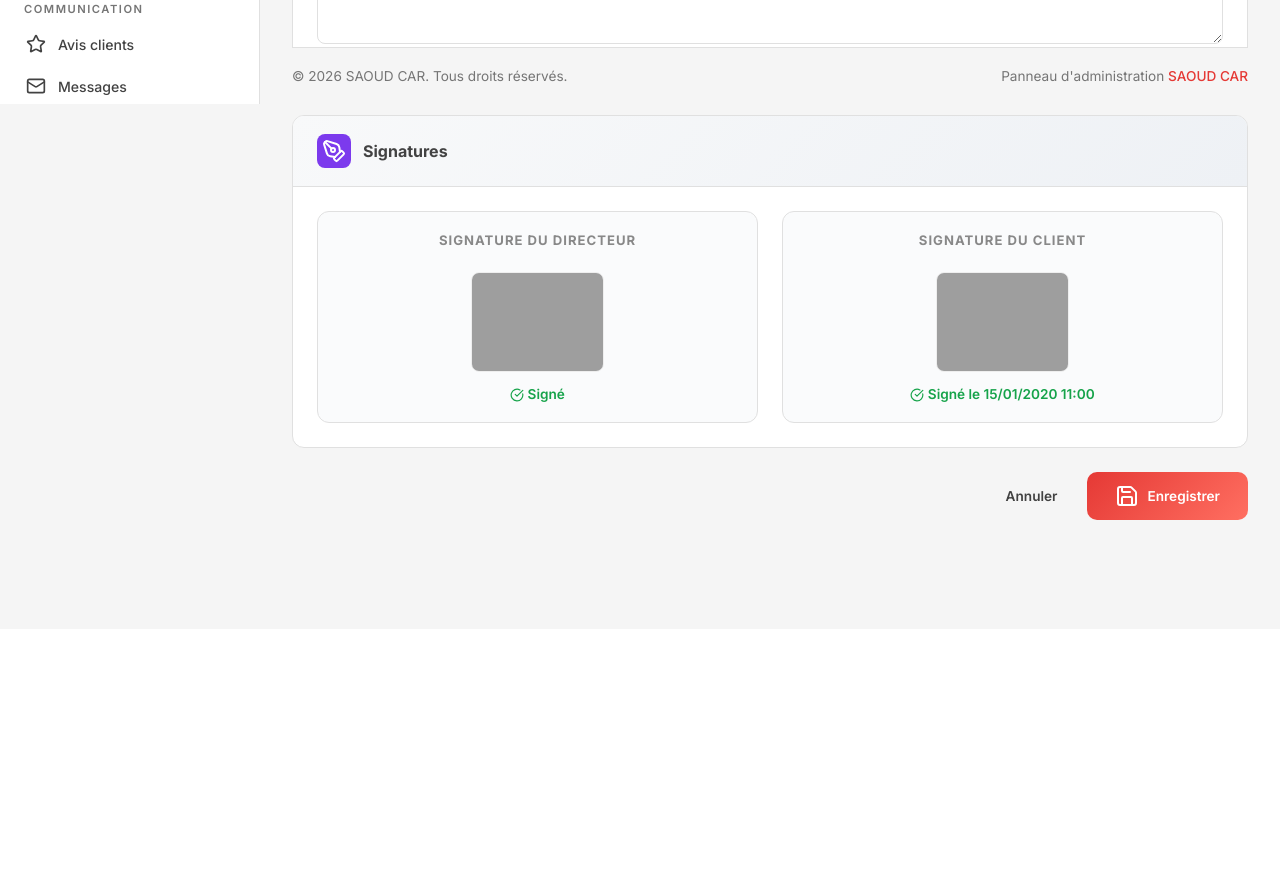
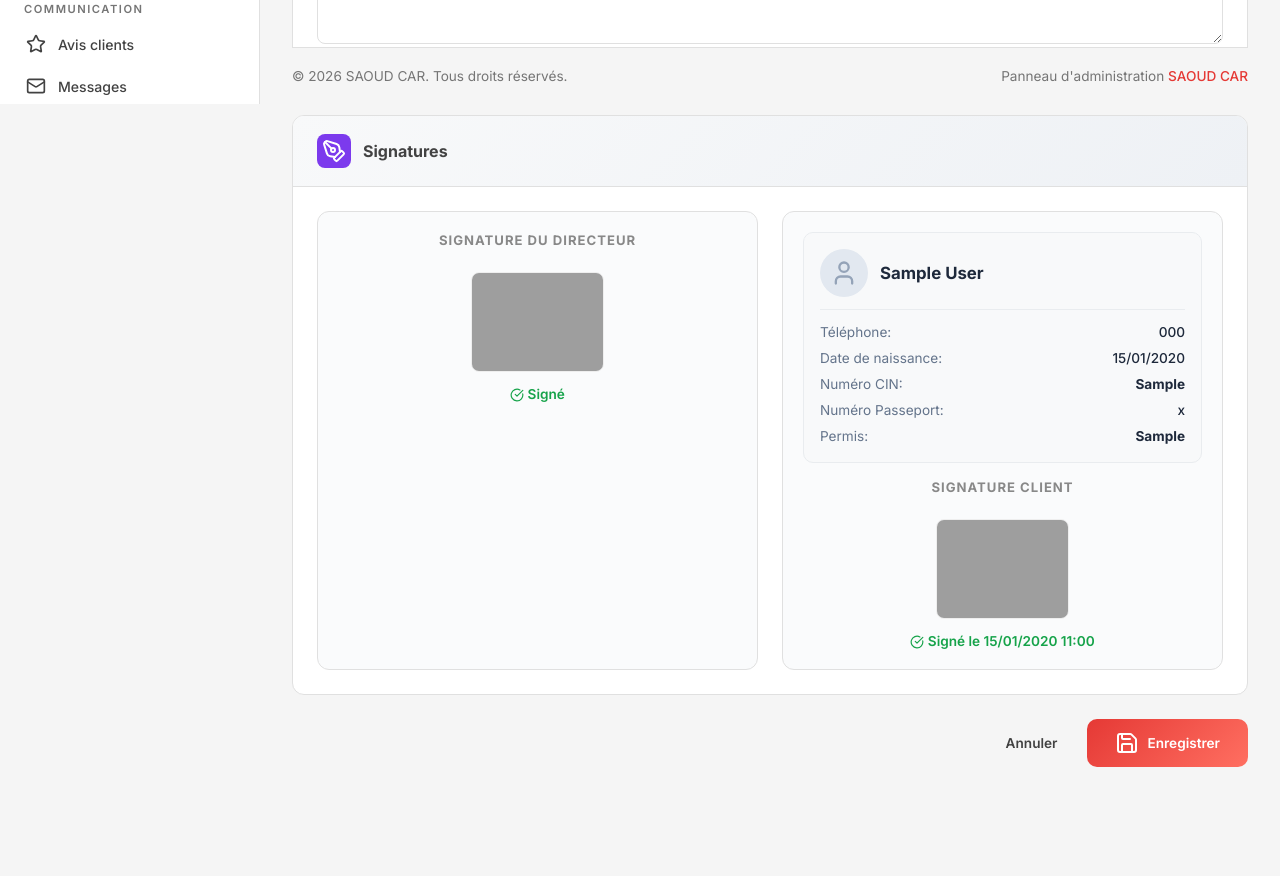
Before and after one commit to HatimZahiri1/saoud-car, a Django app: page /admin/contrats/1/modifier/ in a window 1280 px wide. Shown: the part 696-1572 px from the top of the page. Before the commit the page ends 1216 px from the top, so only its background shows below. Run offline with Django 5.2, Linux system fonts and the light colour scheme; data comes from the database, SQL or seed files in the repository; tables that the repository leaves empty hold one stand-in row (values such as "Sample post"); grey boxes are pictures that could not be loaded.

Commit message:
Add client info card, direct signature canvas, QR code and share link to contract form

```diff
--- a/core/templates/core/admin/contract_form.html
+++ b/core/templates/core/admin/contract_form.html
@@ -101,6 +101,28 @@
 }
 .copy-btn:hover { background: #15803d; }
 
+/* Client Info Card */
+.client-info-card {
+    background: #f8f9fa; border: 1px solid #e9ecef; border-radius: 10px;
+    padding: 16px; margin-bottom: 8px; text-align: left;
+}
+.client-info-header {
+    display: flex; align-items: center; gap: 12px;
+    padding-bottom: 12px; border-bottom: 1px solid #e9ecef; margin-bottom: 12px;
+}
+.client-avatar {
+    width: 48px; height: 48px; border-radius: 50%; background: #e2e8f0;
+    display: flex; align-items: center; justify-content: center; flex-shrink: 0;
+}
+.client-info-name { font-size: 1.05rem; color: #1e293b; }
+.client-info-grid { display: flex; flex-direction: column; gap: 6px; }
+.client-info-row {
+    display: flex; justify-content: space-between; align-items: center;
+    font-size: 0.85rem; padding: 2px 0;
+}
+.client-info-label { color: #64748b; }
+.client-info-value { color: #1e293b; font-weight: 500; text-align: right; }
+
 @media (max-width: 768px) {
     .ct-grid-2 { grid-template-columns: 1fr; }
     .sig-area { flex-direction: column; }
@@ -124,6 +146,7 @@
 <form method="post" enctype="multipart/form-data" id="contractForm">
     {% csrf_token %}
     <input type="hidden" name="director_signature_data" id="directorSignatureData">
+    <input type="hidden" name="client_signature_data" id="clientSignatureData">
     <div class="contract-layout">
 
         <!-- Informations du contrat -->
@@ -239,7 +262,41 @@
 
                     <!-- Signature Client -->
                     <div class="sig-box" id="clientSignatureBox">
-                        <div class="sig-title">Signature du Client</div>
+                        <!-- Client Info Card -->
+                        <div class="client-info-card">
+                            <div class="client-info-header">
+                                <div class="client-avatar">
+                                    <i data-lucide="user" style="width:28px;height:28px;color:#94a3b8;"></i>
+                                </div>
+                                <div class="client-info-name">
+                                    <strong>{{ contract.client.full_name }}</strong>
+                                </div>
+                            </div>
+                            <div class="client-info-grid">
+                                <div class="client-info-row">
+                                    <span class="client-info-label">Téléphone:</span>
+                                    <span class="client-info-value">{{ contract.client.phone }}</span>
+                                </div>
+                                <div class="client-info-row">
+                                    <span class="client-info-label">Date de naissance:</span>
+                                    <span class="client-info-value">{% if contract.client.birth_date %}{{ contract.client.birth_date|date:"d/m/Y" }}{% else %}—{% endif %}</span>
+                                </div>
+                                <div class="client-info-row">
+                                    <span class="client-info-label">Numéro CIN:</span>
+                                    <span class="client-info-value"><strong>{{ contract.client.cin }}</strong></span>
+                                </div>
+                                <div class="client-info-row">
+                                    <span class="client-info-label">Numéro Passeport:</span>
+                                    <span class="client-info-value">{% if contract.client.passport_number %}{{ contract.client.passport_number }}{% else %}—{% endif %}</span>
+                                </div>
+                                <div class="client-info-row">
+                                    <span class="client-info-label">Permis:</span>
+                                    <span class="client-info-value"><strong>{% if contract.client.drivers_license %}{{ contract.client.drivers_license }}{% else %}—{% endif %}</strong></span>
+                                </div>
+                            </div>
+                        </div>
+
+                        <div class="sig-title" style="margin-top: 16px;">Signature Client</div>
                         {% if contract.client_signature %}
                         <img src="{{ contract.client_signature.url }}" class="sig-preview" alt="Signature client">
                         <div class="sig-actions" style="margin-top: 10px;">
@@ -248,19 +305,35 @@
                             </span>
                         </div>
                         {% else %}
-                        <div style="padding: 20px; color: #888;">
-                            <i data-lucide="clock" style="width: 28px; height: 28px; color: #ddd; margin-bottom: 8px;"></i>
-                            <div style="font-size: 0.88rem;">En attente de signature...</div>
+                        <!-- Signature Canvas for admin direct signing -->
+                        <div class="sig-canvas-wrap">
+                            <canvas id="clientCanvas" class="sig-canvas" width="300" height="120"></canvas>
                         </div>
-                        <div class="share-link-box">
-                            <i data-lucide="link" style="width: 18px; color: #16a34a;"></i>
-                            <input type="text" class="share-link-input" id="shareLink" value="{{ request.scheme }}://{{ request.get_host }}/contrat/signer/{{ contract.signature_token }}/" readonly>
-                            <button type="button" class="copy-btn" onclick="copyLink()">
-                                <i data-lucide="copy" style="width:14px;height:14px;"></i> Copier
+                        <div class="sig-actions">
+                            <button type="button" class="sig-btn" style="background:#fef2f2;color:#dc2626;border-color:#fecaca;" onclick="clearCanvas('clientCanvas')">
+                                <i data-lucide="eraser" style="width:14px;height:14px;"></i> Effacer
                             </button>
                         </div>
-                        <div style="font-size: 0.78rem; color: #888; margin-top: 8px;">
-                            Partagez ce lien avec le client pour qu'il signe le contrat.
+
+                        <!-- Share Link + QR Code -->
+                        <div style="display:flex;align-items:flex-start;gap:16px;margin-top:16px;flex-wrap:wrap;">
+                            <div style="flex:1;min-width:200px;">
+                                <div style="font-size:0.78rem;font-weight:600;color:#64748b;margin-bottom:6px;text-transform:uppercase;letter-spacing:0.5px;">Lien de partage</div>
+                                <div class="share-link-box">
+                                    <i data-lucide="link" style="width: 18px; color: #16a34a; flex-shrink:0;"></i>
+                                    <input type="text" class="share-link-input" id="shareLink" value="{{ request.scheme }}://{{ request.get_host }}/contrat/signer/{{ contract.signature_token }}/" readonly>
+                                    <button type="button" class="copy-btn" onclick="copyLink()">
+                                        <i data-lucide="copy" style="width:14px;height:14px;"></i> Copier
+                                    </button>
+                                </div>
+                                <div style="font-size: 0.75rem; color: #888; margin-top: 6px;">
+                                    Partagez ce lien avec le client pour qu'il signe depuis son téléphone.
+                                </div>
+                            </div>
+                            <div style="text-align:center;flex-shrink:0;">
+                                <div style="font-size:0.78rem;font-weight:600;color:#64748b;margin-bottom:6px;text-transform:uppercase;letter-spacing:0.5px;">Scanner et signer</div>
+                                <div id="qrCodeContainer" style="width:110px;height:110px;border:1px solid #e2e8f0;border-radius:8px;padding:4px;background:white;"></div>
+                            </div>
                         </div>
                         {% endif %}
                     </div>
@@ -369,14 +442,38 @@ function clearCanvas(canvasId) {
 }
 
 initCanvas('directorCanvas');
+initCanvas('clientCanvas');
 
-// Save director signature before submit
+// Save signatures before submit
 document.getElementById('contractForm').addEventListener('submit', function() {
-    const canvas = document.getElementById('directorCanvas');
-    if (canvas) {
-        document.getElementById('directorSignatureData').value = canvas.toDataURL('image/png');
+    const dirCanvas = document.getElementById('directorCanvas');
+    if (dirCanvas) {
+        document.getElementById('directorSignatureData').value = dirCanvas.toDataURL('image/png');
+    }
+    const cliCanvas = document.getElementById('clientCanvas');
+    if (cliCanvas) {
+        document.getElementById('clientSignatureData').value = cliCanvas.toDataURL('image/png');
     }
 });
+
+// QR Code Generation
+(function() {
+    const container = document.getElementById('qrCodeContainer');
+    const linkInput = document.getElementById('shareLink');
+    if (container && linkInput) {
+        const script = document.createElement('script');
+        script.src = 'https://cdn.jsdelivr.net/npm/qrcode-generator@1.4.4/qrcode.min.js';
+        script.onload = function() {
+            const qr = qrcode(0, 'M');
+            qr.addData(linkInput.value);
+            qr.make();
+            container.innerHTML = qr.createSvgTag({ scalable: true });
+            const svg = container.querySelector('svg');
+            if (svg) { svg.style.width = '100%'; svg.style.height = '100%'; }
+        };
+        document.head.appendChild(script);
+    }
+})();
 
 // Copy share link
 function copyLink() {
--- a/core/views.py
+++ b/core/views.py
@@ -671,11 +671,23 @@ def admin_contract_edit(request, contract_id):
 
         # Save director signature if provided
         sig_data = request.POST.get('director_signature_data')
-        if sig_data:
+        if sig_data and ';base64,' in sig_data:
             import uuid
             format, imgstr = sig_data.split(';base64,')
             ext = format.split('/')[-1]
-            contract.director_signature = ContentFile(base64.b64decode(imgstr), name=f'director_sig_{uuid.uuid4().hex[:8]}.{ext}')
+            # Only save if canvas has actual drawing (not blank)
+            if len(imgstr) > 1000:
+                contract.director_signature = ContentFile(base64.b64decode(imgstr), name=f'director_sig_{uuid.uuid4().hex[:8]}.{ext}')
+
+        # Save client signature if provided directly from admin
+        cli_sig_data = request.POST.get('client_signature_data')
+        if cli_sig_data and ';base64,' in cli_sig_data and not contract.client_signature:
+            import uuid
+            format, imgstr = cli_sig_data.split(';base64,')
+            ext = format.split('/')[-1]
+            if len(imgstr) > 1000:
+                contract.client_signature = ContentFile(base64.b64decode(imgstr), name=f'client_sig_{uuid.uuid4().hex[:8]}.{ext}')
+                contract.client_signed_at = timezone.now()
 
         contract.save()
         messages.success(request, f'Contrat {contract.contract_number} modifié avec succès !')
```
